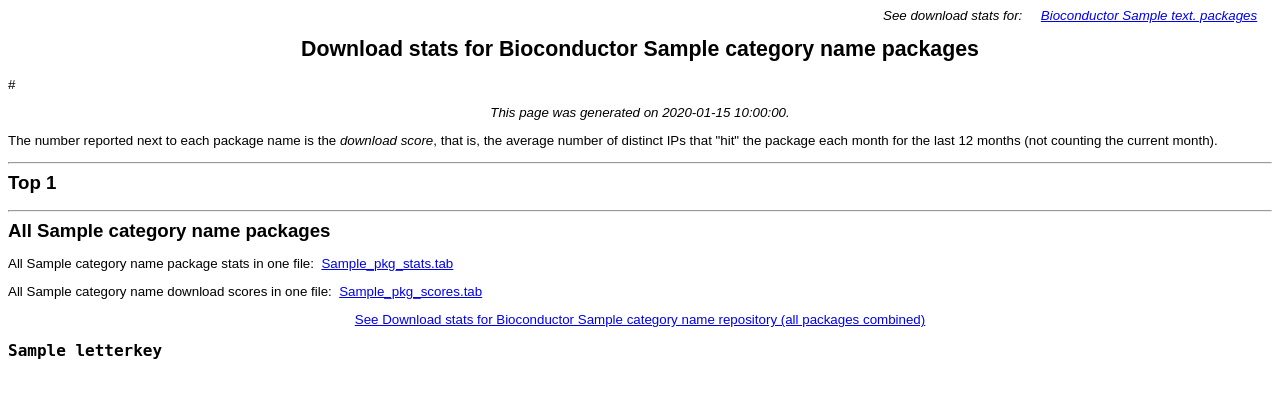
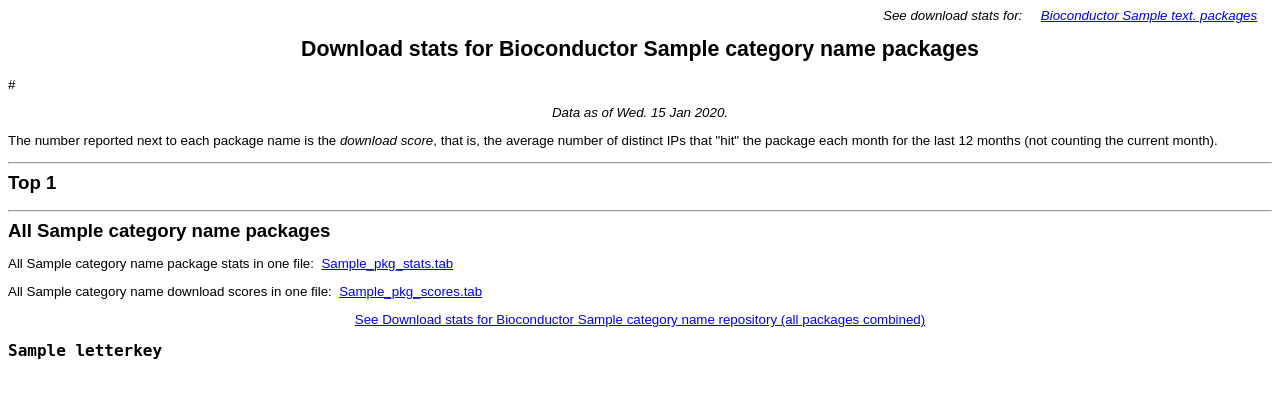
Before and after one commit to Bioconductor/bio-web-stats, a Flask app: template bioc_webstats/templates/category.html in a window 1280 px wide. Shown: the top 398 px of the page. Run offline with Flask 3, Linux system fonts and the light colour scheme; the template is opened without the code that fills it: most values are stand-ins (such as "Sample title", 1, 10 or a date in 2020); parts of the project's set-up code (start-up, migrations or seed data) failed here and were passed over.

Commit message:
html formatting improvements

```diff
--- a/bioc_webstats/stats.py
+++ b/bioc_webstats/stats.py
@@ -262,7 +262,7 @@ def show_package_details(category, package=None):
     return render_template(
         "stats-bioc.html",
         category=category,
-        category_name=category_name,
+        category_name=selected_category["description"],
         category_stem=selected_category["stem"],
         package=package,
         generated_date=WebstatsInfo.get_valid_thru_date(),
--- a/bioc_webstats/templates/category.html
+++ b/bioc_webstats/templates/category.html
@@ -53,7 +53,7 @@
     <H1 style="text-align: center;">Download stats for Bioconductor {{ category_name }} packages</H1>
     <p> {{ url_list }} </p>
     <P style="text-align: center;">
-        <I>This page was generated on {{ generated_date }}.</I>
+        <I>Data as of {{ generated_date.strftime("%a. %d %b %Y") }}.</I>
     </P>
     <P>The number reported next to each package name is the <I>download score</I>, that is, the average number of
         distinct IPs that "hit" the package each month for the last 12 months (not counting the current month).</P>
```
